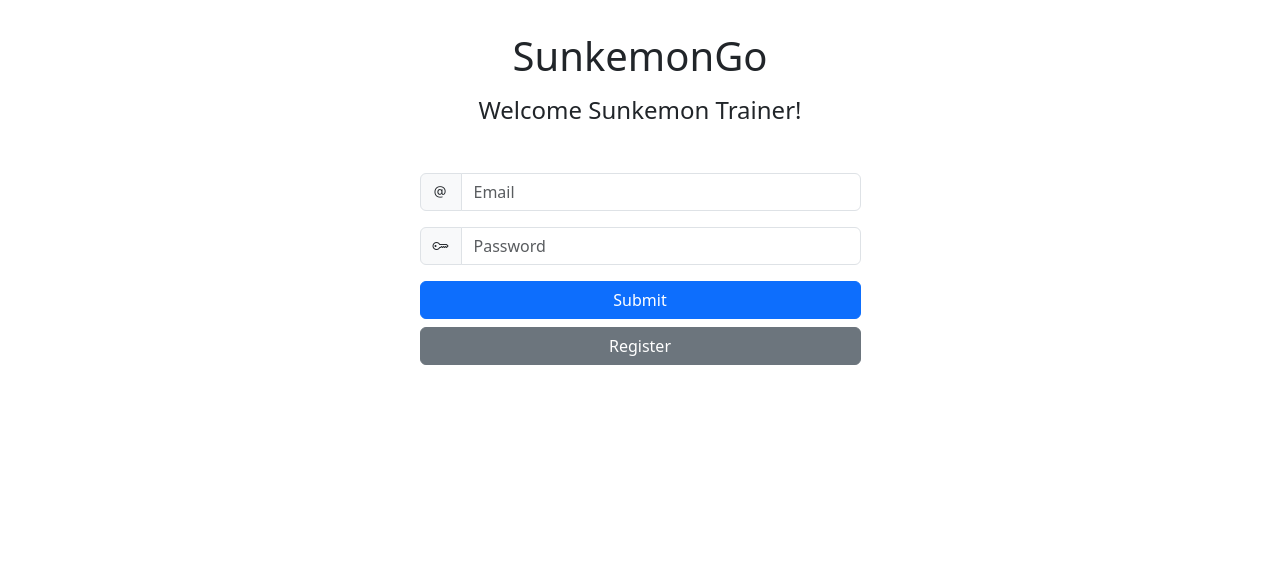
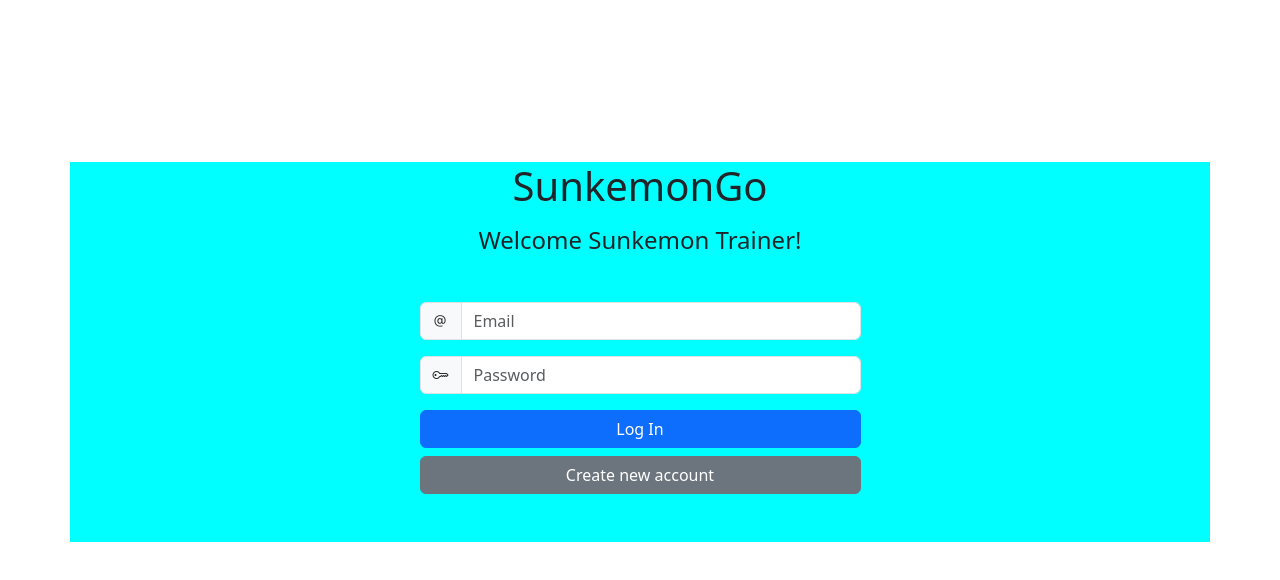
Before and after one commit to c0ldbear/sunkemon-go-new-front, a React (Vite) app in the folder react/: page / in a window 1280 px wide. Shown: the top 580 px of the page. Built offline with nearby package versions, Linux system fonts and the light colour scheme.

Commit message:
Add styling: debug and limit the log in "box"

```diff
--- a/react/src/App.css
+++ b/react/src/App.css
@@ -63,3 +63,7 @@
 .modal.show {
   z-index: 1050;
 }
+
+.debug {
+  background-color: aqua;
+}
--- a/react/src/App.tsx
+++ b/react/src/App.tsx
@@ -7,13 +7,18 @@ import LoginForm from "./components/LoginInputs";
 function App() {
   return (
     <>
-      <div className="container justify-content-center">
-        <h1>SunkemonGo</h1>
+      <div
+        className="d-flex justify-content-center align-items-center"
+        style={{ minHeight: "80vh" }}
+      >
+        <div className="container debug">
+          <h1>SunkemonGo</h1>
 
-        <div className="mb-5 mt-3">
-          <h4>Welcome Sunkemon Trainer!</h4>
+          <div className="mb-1 mt-3">
+            <h4>Welcome Sunkemon Trainer!</h4>
+          </div>
+          <LoginForm />
         </div>
-        <LoginForm />
       </div>
     </>
   );
--- a/react/src/components/LoginInputs.tsx
+++ b/react/src/components/LoginInputs.tsx
@@ -23,14 +23,14 @@ function LoginInputs() {
             <div className="d-grid gap-2">
               {/* Bootstrap class to handle button spacing and width */}
               <button type="submit" className="btn btn-primary">
-                Submit
+                Log In
               </button>
               <button
                 type="button"
                 className="btn btn-secondary"
                 onClick={handleRegisterClick}
               >
-                Register
+                Create new account
               </button>
             </div>
           </div>
```
